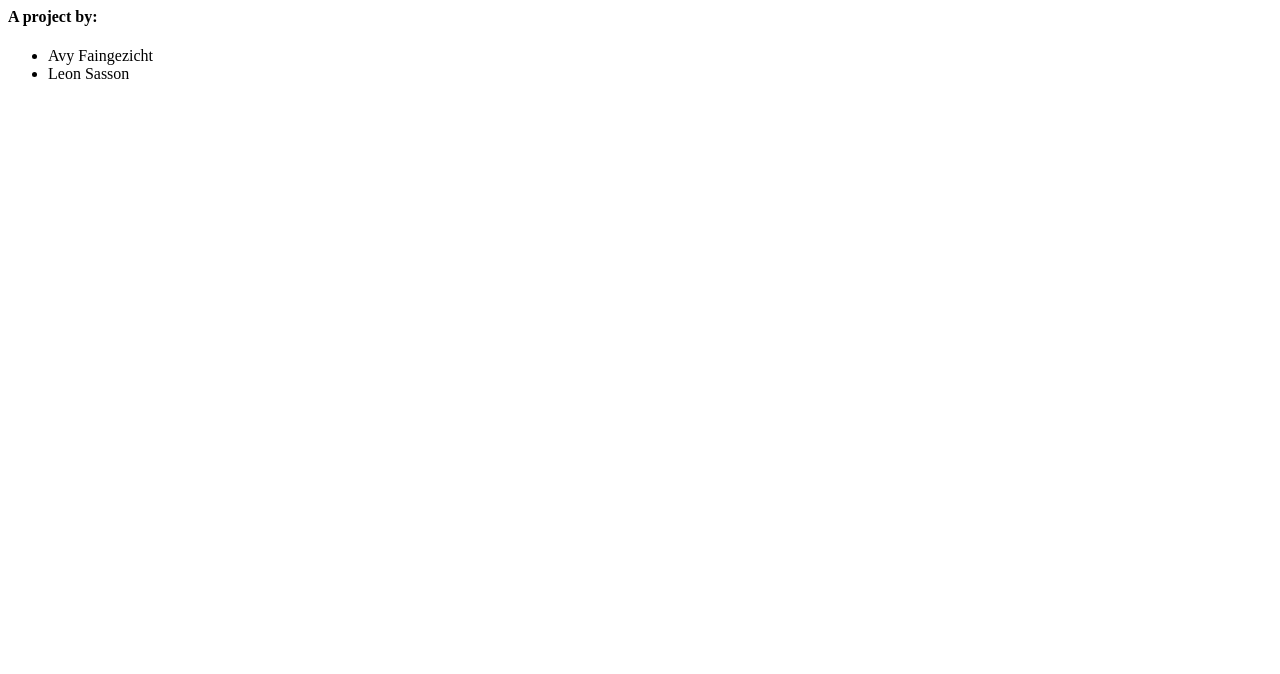
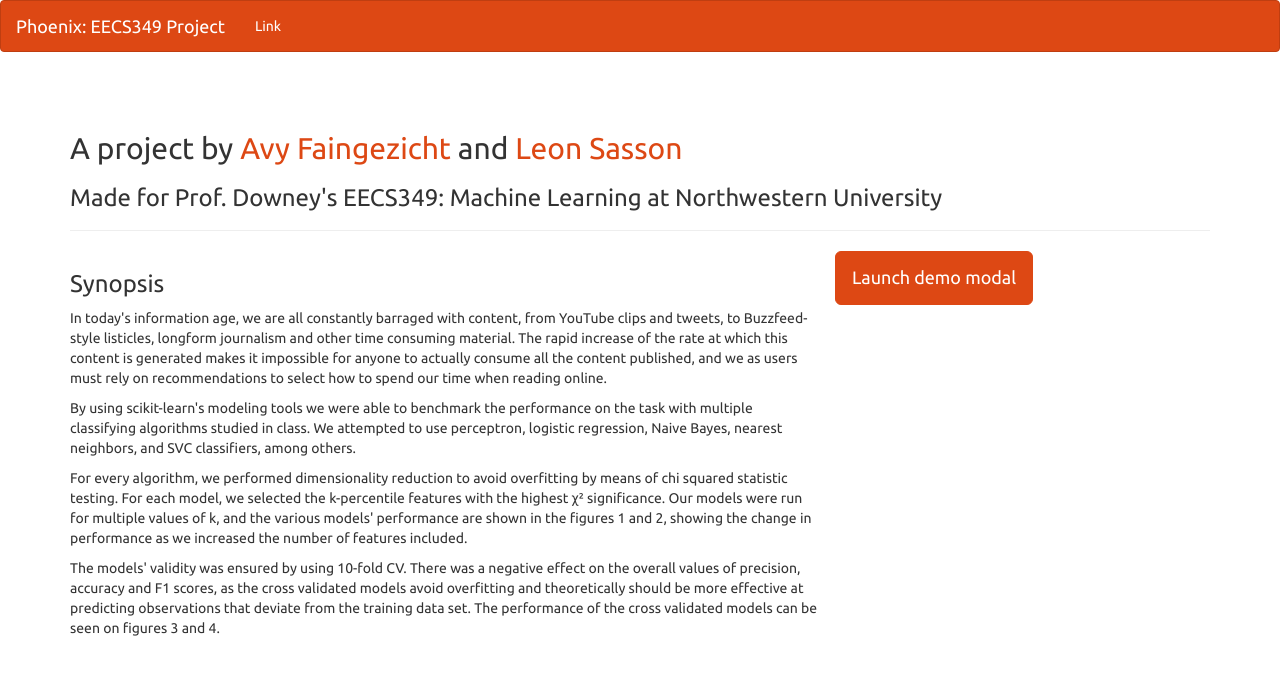
Before and after one commit to leonsas/leonsas.github.io, a plain HTML site: page phoenix_intro.html in a window 1280 px wide. Drawn offline with nearby package versions, Linux system fonts and the light colour scheme.

Commit message:
Added figs

```diff
--- a/phoenix_intro.html
+++ b/phoenix_intro.html
@@ -1,14 +1,80 @@
 <html>
 <head>
     <title>Phoenix</title>
+    <script src="http://code.jquery.com/jquery-1.11.0.min.js"></script>
+   <link rel="stylesheet" href="assets/templates/bootstrap.min.css">
+   <script src="assets/bootstrap.min.js"></script>
 </head>
 <body>
+<div class="navbar navbar-default">
+  <div class="navbar-header">
+    <a class="navbar-brand" href="#">Phoenix: EECS349 Project</a>
+  </div>
+  <div class="navbar-collapse collapse navbar-responsive-collapse">
+    <ul class="nav navbar-nav">
+      <li><a href="#">Link</a></li>
+    </ul>
 
-<h4>A project by:</h4>
-<ul>
-    <li>Avy Faingezicht</li>
-    <li>Leon Sasson</li>
-</ul>
 
+  </div>
+</div>
+
+<div class="container">
+
+
+    <div class="page-header">
+    <div class="row">
+        <div class="col-lg-12">
+            <h2>A project by <a href="mailto:avyfain@gmail.com?Subject=EECS349%20Project" target="_top">
+Avy Faingezicht</a> and <a href="mailto:leonsassonha@gmail.com?Subject=EECS349%20Project" target="_top">
+Leon Sasson</a> </h2>
+            <h3>Made for Prof. Downey's EECS349: Machine Learning at Northwestern University</h3>
+        </div>
+    </div>
+</div>
+
+<div class="row">
+    <div class="col-lg-8">
+        <h3>Synopsis</h3>
+        <p>In today's information age, we are all constantly barraged with content, from YouTube clips and tweets, to Buzzfeed-style listicles, longform journalism and other time consuming material. The rapid increase of the rate at which this content is generated makes it impossible for anyone to actually consume all the content published, and we as users must rely on recommendations to select how to spend our time when reading online.</p>
+        <p>By using scikit-learn's modeling tools we were able to benchmark the performance on the task with multiple classifying algorithms studied in class. We attempted to use perceptron, logistic regression, Naive Bayes, nearest neighbors, and SVC classifiers, among others. </p>
+        <p>For every algorithm, we performed dimensionality reduction to avoid overfitting by means of chi squared statistic testing. For each model, we selected the k-percentile features with the highest χ² significance. Our models were run for multiple values of k, and the various models' performance are shown in the figures 1 and 2, showing the change in performance as we increased the number of features included.</p>
+        <p>The models' validity was ensured by using 10-fold CV. There was a negative effect on the overall values of precision, accuracy and F1 scores, as the cross validated models avoid overfitting and theoretically should be more effective at predicting observations that deviate from the training data set. The performance of the cross validated models can be seen on figures 3 and 4.</p>
+    </div>
+
+
+    <div class="">
+        <!-- Button trigger modal -->
+<button class="btn btn-primary btn-lg" data-toggle="modal" data-target="#myModal">
+  Launch demo modal
+</button>
+    </div>
+
+
+</div>
+</div>
+
+
+
+<!-- Modal -->
+<div class="modal fade" id="myModal" tabindex="-1" role="dialog" aria-labelledby="myModalLabel" aria-hidden="true">
+  <div class="modal-dialog">
+    <div class="modal-content">
+      <div class="modal-header">
+        <button type="button" class="close" data-dismiss="modal" aria-hidden="true">&times;</button>
+        <h4 class="modal-title" id="myModalLabel">Modal title</h4>
+      </div>
+      <div class="modal-body">
+            <object data="https://www.dropbox.com/s/foefzwb7lp3thwo/SelfCritique1.pdf" type="application/pdf" width="300" height="200">
+                <a href="https://www.dropbox.com/s/foefzwb7lp3thwo/SelfCritique1.pdf">test.pdf</a>
+            </object>
+      </div>
+      <div class="modal-footer">
+        <button type="button" class="btn btn-default" data-dismiss="modal">Close</button>
+        <button type="button" class="btn btn-primary">Save changes</button>
+      </div>
+    </div>
+  </div>
+</div>
 </body>
 </html>
```
Also changed, not shown: a.png (added), assets/bootstrap.min.js (added), assets/templates/bootstrap.min.css (added), b.png (added), c.png (added), d.png (added), e.png (added).
